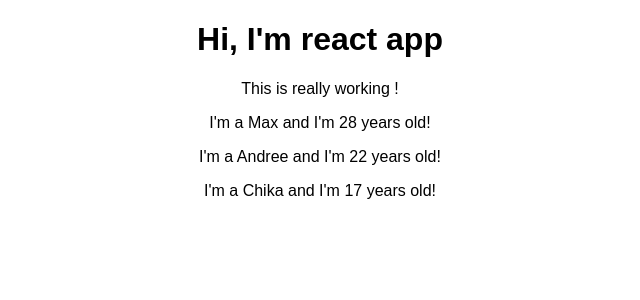
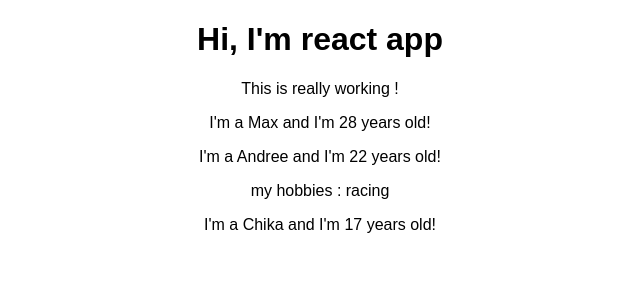
Before and after one commit to rezkyauliapratama/udemy-complete-reactjs, a React (Create React App) app: page / in a window 1280 px wide. Shown: the top 300 px of the page, without its empty margins (320-960 px from the left). Built offline with nearby package versions, Linux system fonts and the light colour scheme.

Commit message:
Lecture-37

```diff
--- a/src/Person/Person.js
+++ b/src/Person/Person.js
@@ -1,7 +1,10 @@
 import React from 'react';
 
 const person = (props) => {
-    return <p>I'm a {props.name} and  I'm {props.age} years old!</p>
+    return <div>
+            <p>I'm a {props.name} and  I'm {props.age} years old!</p>
+            <p>{props.children}</p>
+        </div>
 }
 
 export default person;
```
